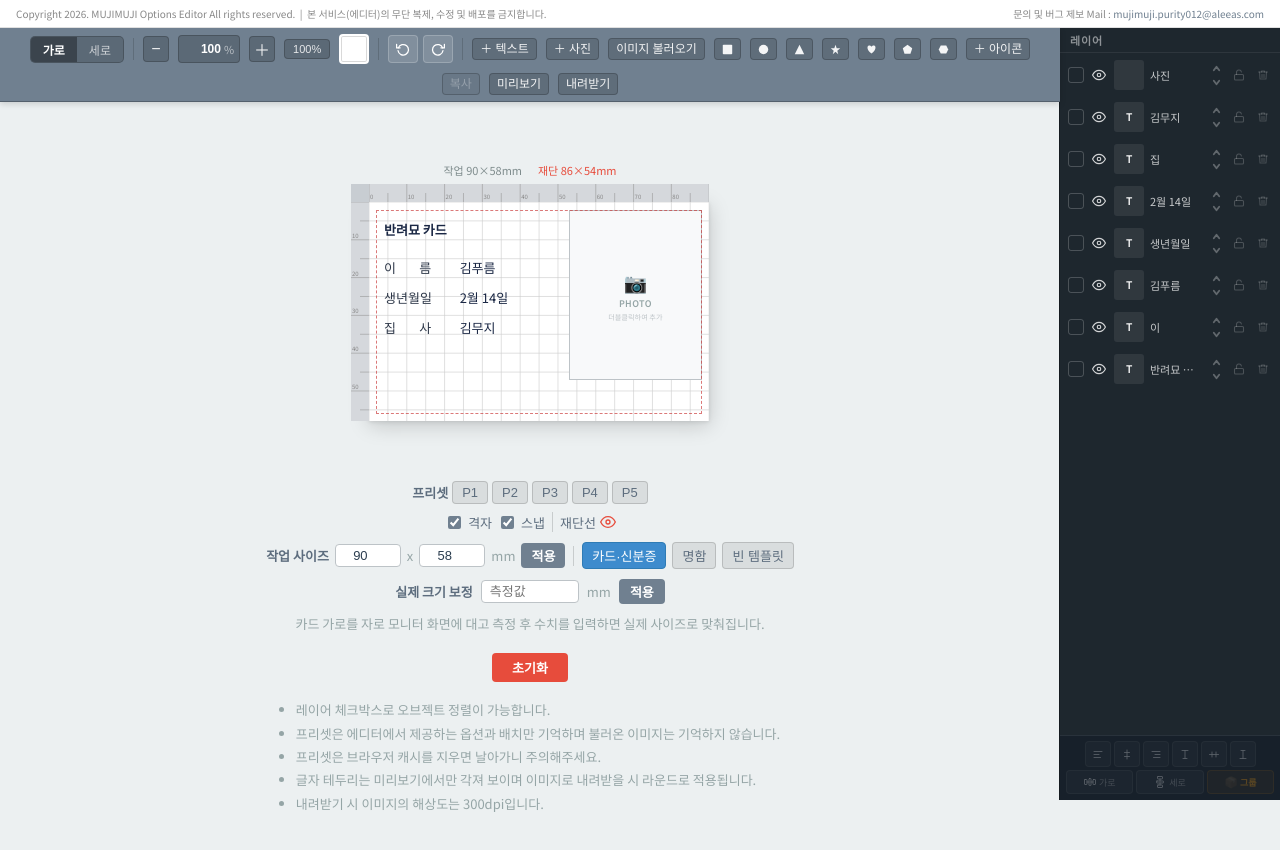
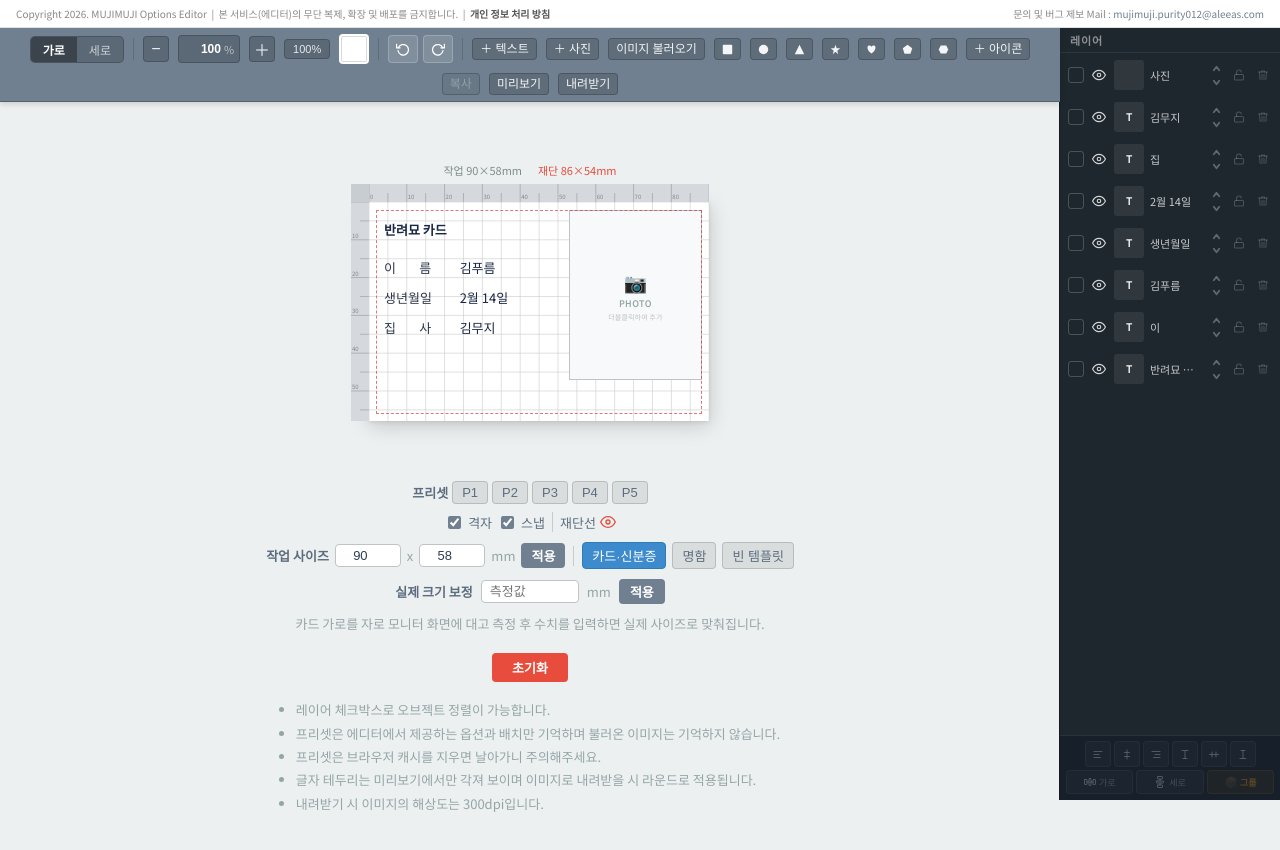
Before and after one commit to oauka/card-editor, a React (Create React App) app: page / in a window 1280 px wide. Shown: the top 850 px of the page. Built offline with nearby package versions, Linux system fonts and the light colour scheme; a web font is replaced by a local one.

Commit message:
Update index.jsx

```diff
--- a/src/components/CardEditor/index.jsx
+++ b/src/components/CardEditor/index.jsx
@@ -1223,7 +1223,7 @@ function CardEditor({onReset}){
         background:"#ffffff",borderBottom:"1px solid #e0e0e0",padding:"6px 16px",
         display:"flex",alignItems:"center",justifyContent:"space-between",flexWrap:"wrap",gap:4,
         fontSize:10,color:"#888",lineHeight:1.5}}>
-        <span>Copyright 2026. MUJIMUJI Options Editor All rights reserved. &nbsp;|&nbsp; 본 서비스(에디터)의 무단 복제, 수정 및 배포를 금지합니다.</span>
+        <span>Copyright 2026. MUJIMUJI Options Editor &nbsp;|&nbsp; 본 서비스(에디터)의 무단 복제, 확장 및 배포를 금지합니다. &nbsp;|&nbsp; <a href="https://oauka.github.io/newluvbit_public/privacy_policy.html" target="_blank" rel="noopener noreferrer" style={{color:"#555",textDecoration:"none",fontWeight:"bold"}}>개인 정보 처리 방침</a></span>
         <span>문의 및 버그 제보 Mail : <a href="mailto:mujimuji.purity012@aleeas.com" style={{color:"#708090",textDecoration:"none"}}>mujimuji.purity012@aleeas.com</a></span>
       </div>
       <div style={{position:"fixed",top:copyrightH,left:0,right:220,zIndex:200,background:"#708090"}}>
```
